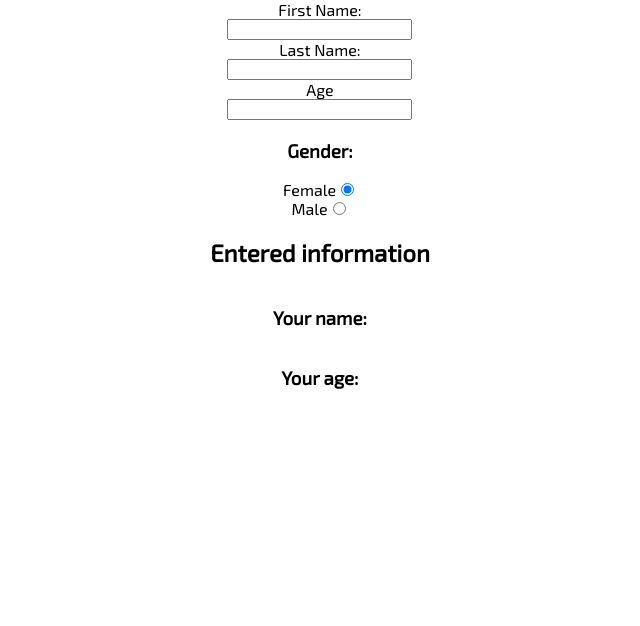
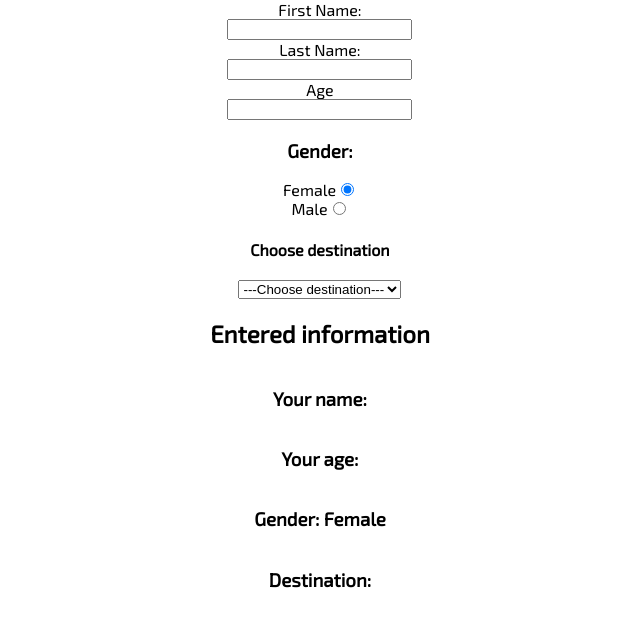
Before and after one commit to norbert-lukaszuk/reactapp, a React (Create React App) app: page / in a window 1280 px wide. Shown: the top 626 px of the page, without its empty margins (320-960 px from the left). Built offline with nearby package versions, Linux system fonts and the light colour scheme.

Commit message:
destination select input

```diff
--- a/src/Components/FormComponent.js
+++ b/src/Components/FormComponent.js
@@ -3,6 +3,7 @@ import React from "react";
 function FormComponent(props) {
   return (
     <div className="FormComponent">
+      <form className="form">
         <label htmlFor="FirstName">First Name: </label>
         <input
           type="text"
@@ -45,12 +46,24 @@ function FormComponent(props) {
             onChange={props.handleChange}
           />
         </label>
+        <h4>Choose destination</h4>
+        <select name="Destination" onChange={props.handleChange}>
+          <option>---Choose destination---</option>
+          <option value="Norway">Norway</option>
+          <option value="Mexico">Mexico</option>
+          <option value="Japan">Japan</option>
+          <option value="Hawai">Hawai</option>
+        </select>
+
         {/* __________________________________________________________ */}
         <h2>Entered information</h2>
         <h3>
           Your name: {props.FirstName} {props.LastName}{" "}
         </h3>
         <h3>Your age: {props.Age}</h3>
+        <h3>Gender: {props.Gender}</h3>
+        <h3>Destination: {props.Destination}</h3>
+      </form>
     </div>
   );
 }
--- a/src/index.css
+++ b/src/index.css
@@ -21,3 +21,9 @@ code {
   align-items: center;
   flex-direction: column;
 }
+.form {
+  display: flex;
+  justify-content: center;
+  align-items: center;
+  flex-direction: column;
+}
```
Lines whose indentation alone changed are shown as unchanged.
